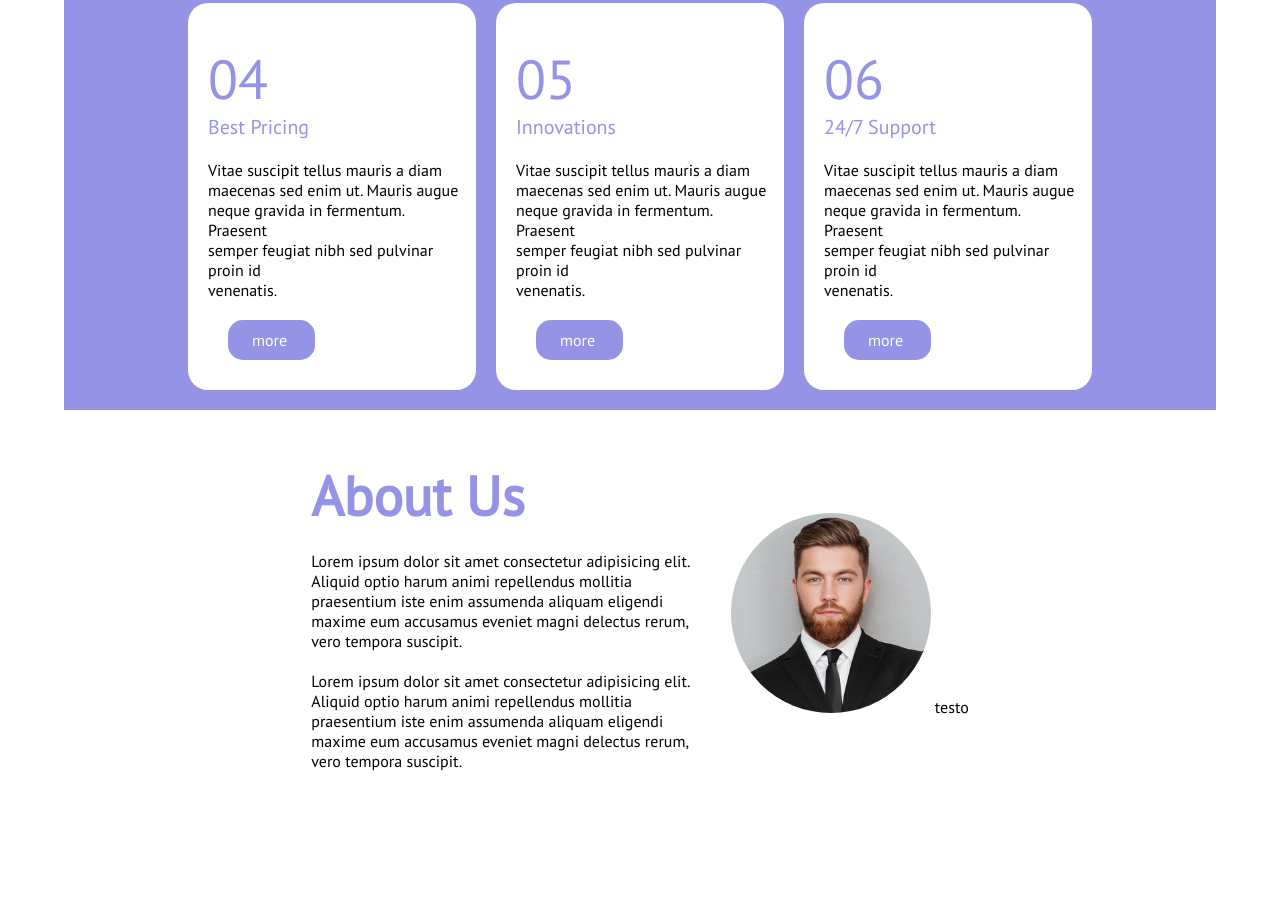
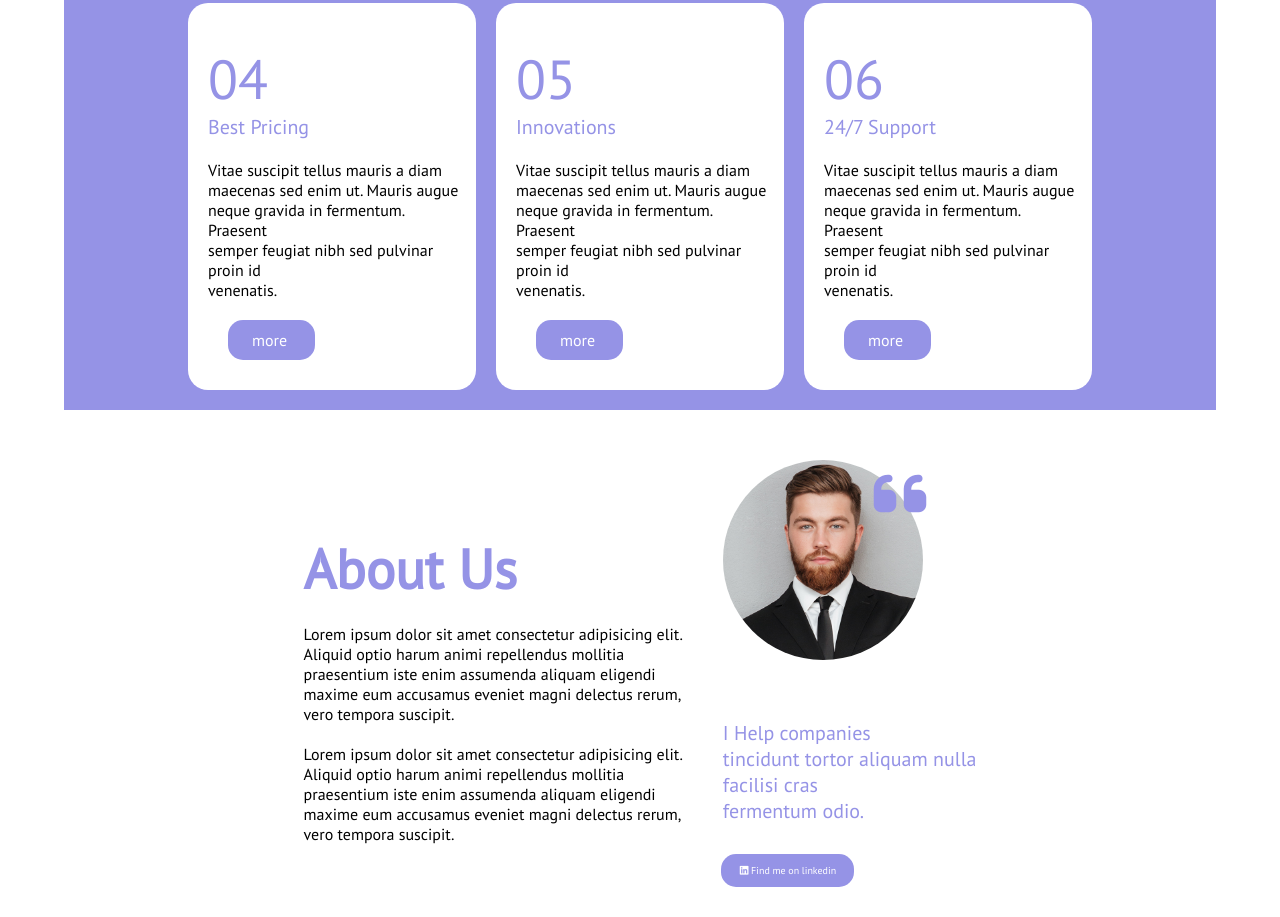
Before and after one commit to Skyfe24/htmlcss-responsive-layout, a plain HTML site: page index.html in a window 1280 px wide. Shown: the part 2766-3683 px from the top of the page. Before the commit the page ends 3537 px from the top, so only its background shows below. Drawn offline with Linux system fonts and the light colour scheme.

Commit message:
About Us is now complete

```diff
--- a/index.html
+++ b/index.html
@@ -276,7 +276,9 @@
                 <div class="space30">
 
                 </div>
-                <div class="testimonial"><img src="./img/about.jpg" alt="" srcset="" class="testim"> testo</div>
+                <div class="testimonial"><img src="./img/about.jpg" alt="" srcset="" class="testim"><i class="fa-solid fa-quote-left"></i> <span class="biggie colorviolet">
+                    I Help companies <br> tincidunt tortor aliquam nulla <br>
+                facilisi cras <br> fermentum odio. <br> <div class="space30"></div><div class="testimonial-btn-violet"> <i class="fa-brands fa-linkedin">&nbsp;</i>Find me on linkedin</div> </div>
 
 
 
--- a/style.css
+++ b/style.css
@@ -216,4 +216,26 @@ h1{
   border-radius: 50%;
 }
 .testimonial{
+  display: flex;
+  flex-direction: column;
+  position: relative;
 }
+.testimonial-btn-violet{
+  padding: 10px;
+  color: #ffffff;
+  background-color: rgb(149, 147, 230);
+  border-radius: 15px;
+  border: none;
+  cursor: pointer;
+  margin-bottom: 30px;
+  margin-left: -2px;
+  padding-left: 19px;
+  max-width: 133px;
+  font-size: 10px;
+}
+.fa-quote-left{
+  color: rgb(149, 147, 230);
+  position: relative;
+  bottom: 196px;
+  left: 151px;
+}
```
